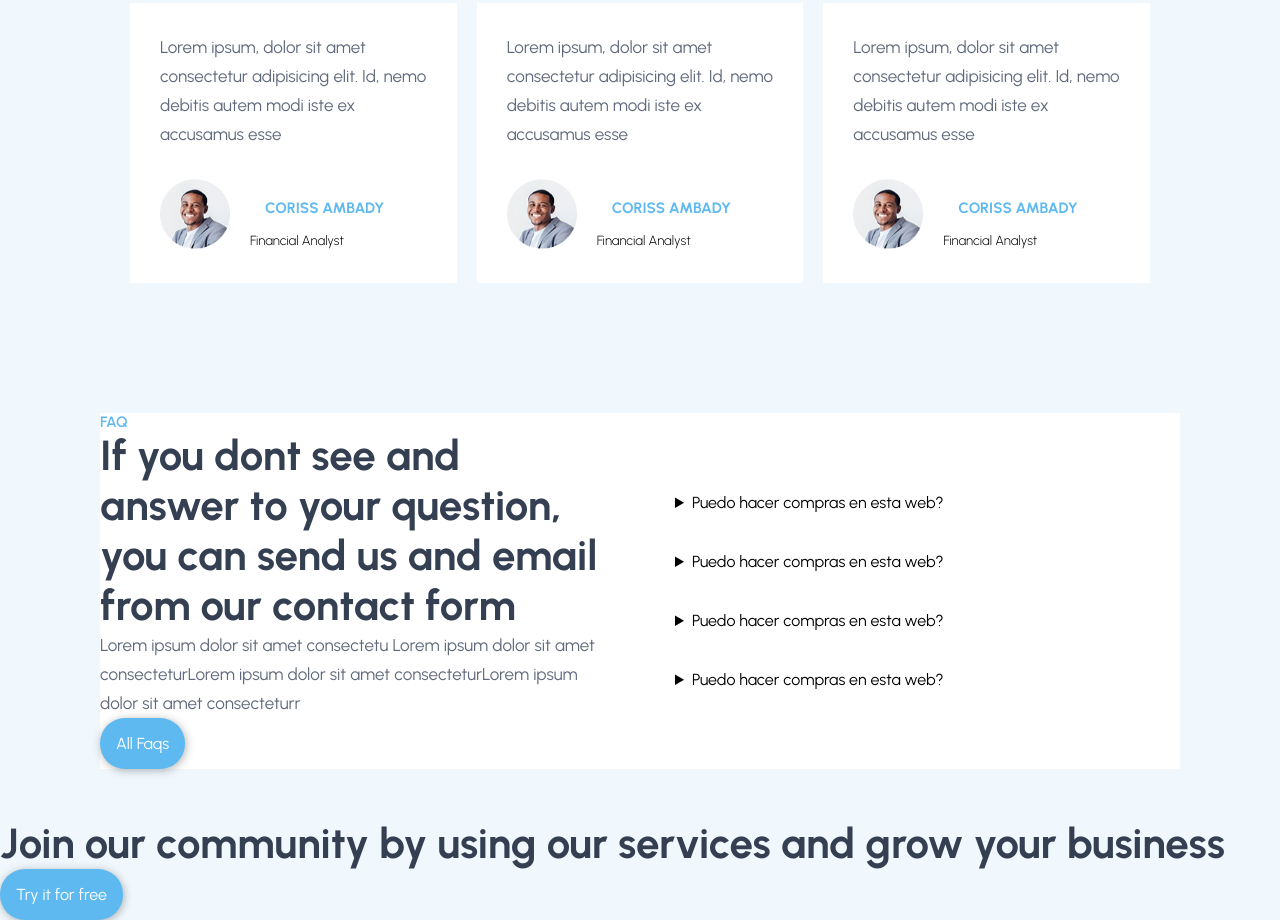
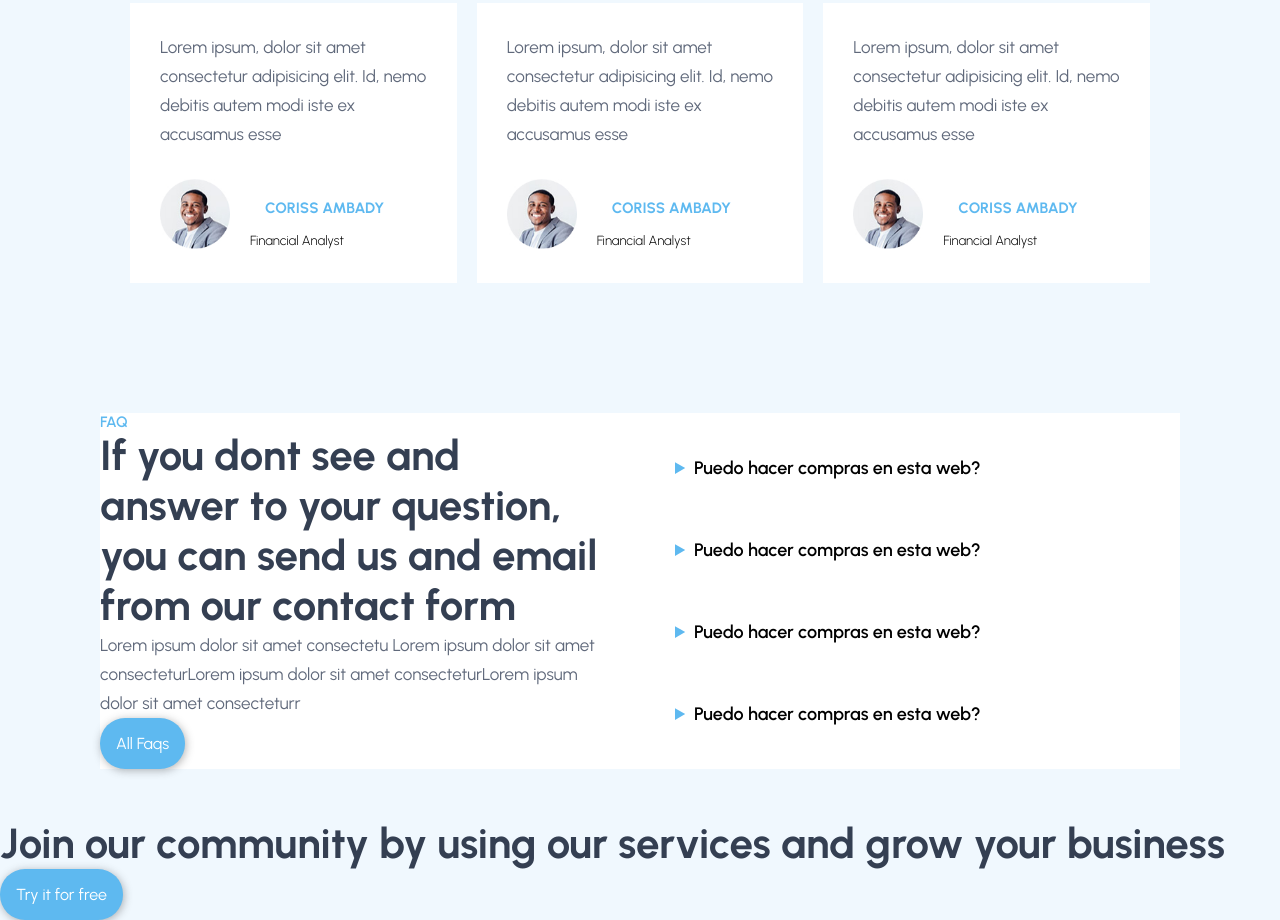
Before and after one commit to Alexander-Salvador/Web-Development-test1, a plain HTML site: page index.html in a window 1280 px wide. Shown: the part 4960-5880 px from the top of the page. Drawn offline with Linux system fonts and the light colour scheme.

Commit message:
edit .gitignore

```diff
--- a/styles.css
+++ b/styles.css
@@ -488,16 +488,21 @@ p {
 .faqs_questions {
     display: flex;
     flex-direction: column;
-    gap: 40px;
+    gap: 60px;
+    /* justify-items: start; */
     /* justify-items: center; */
     /* justify-content: space-around; */
     /* align-items: center; */
 }
 
 .faqs-details {
-    /* display: flex; */
-    /* gap: 40px; */
+    & summary::marker {
+        background-color: white;
+        color: var(--btn-color);
+    }
 
 }
 .faqs-summary {
+    font-size: 18px;
+    font-weight: 600;
 }
```
Also changed, not shown: DevBRK - Base.txt (deleted), brk.txt (added).
